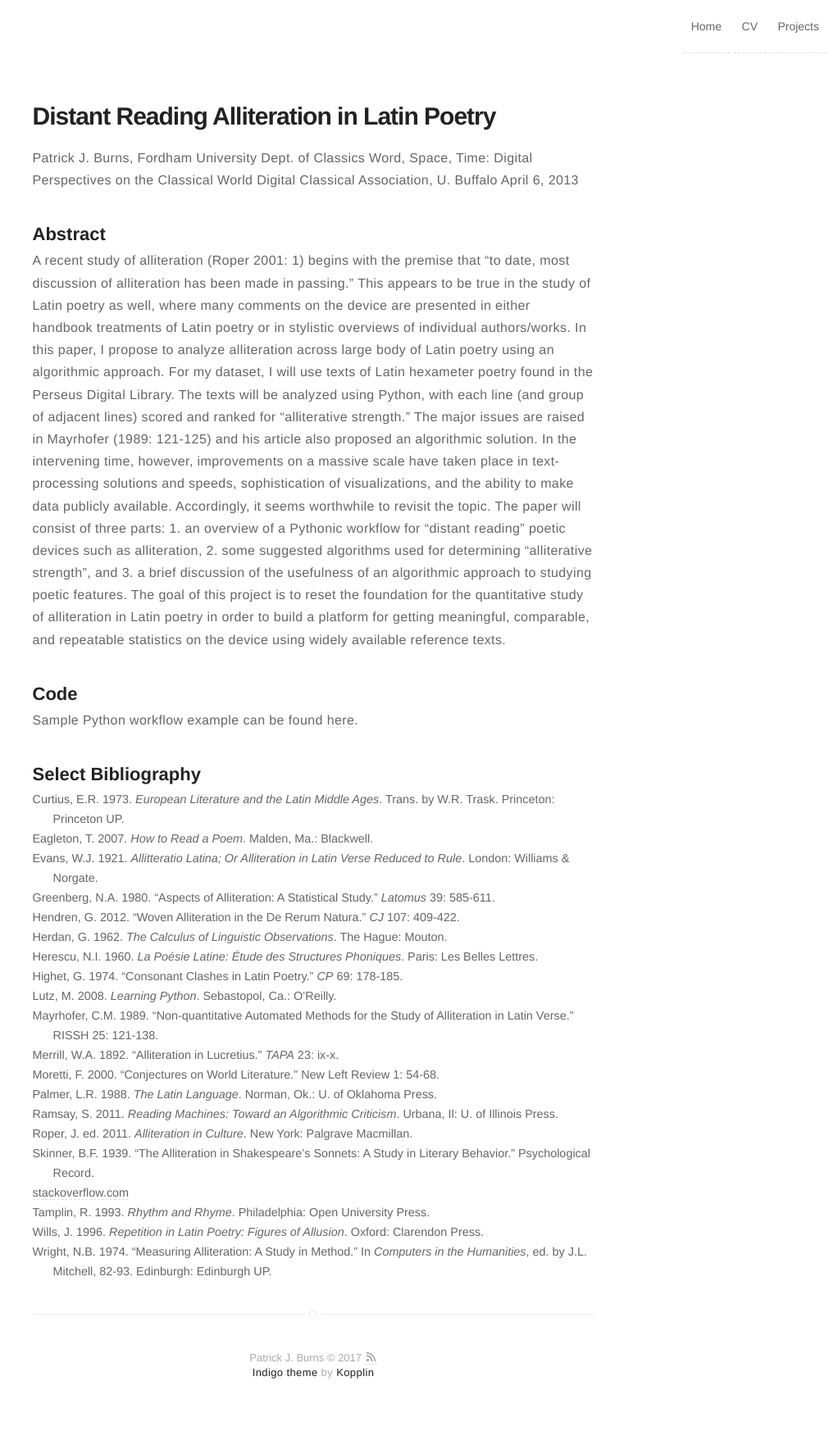
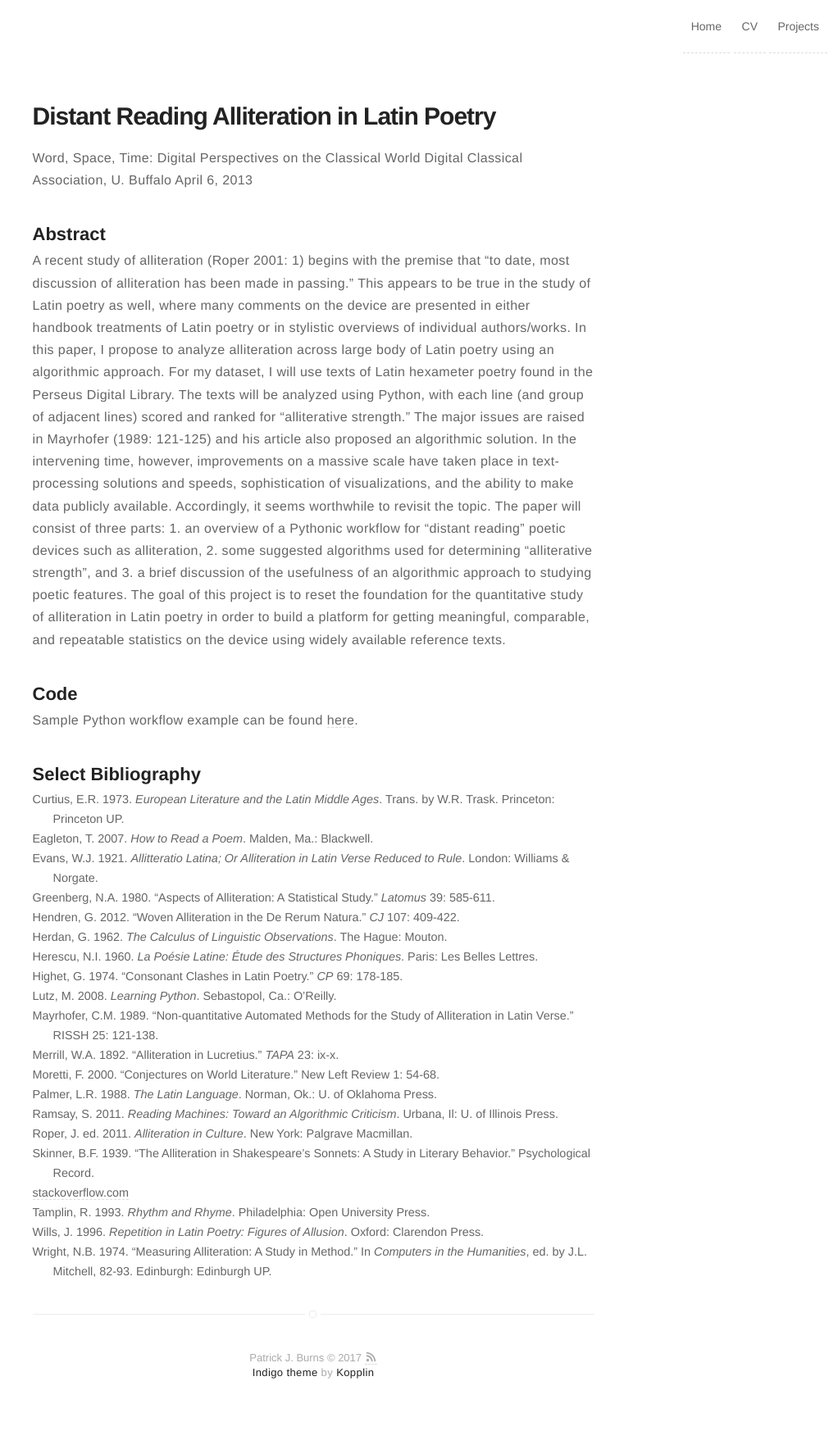
Before and after one commit to diyclassics/diyclassics.github.io, a Jekyll site: the page built from _posts/2013-04-06-distant-reading-alliteration-in-latin-poetry.markdown, in a window 1280 px wide. Shown: the whole page at 82% size, without its empty margins (258-1280 px from the left). Built offline with Jekyll 4.4.1, drawn with Linux system fonts in a browser that asks for light colours.

Commit message:
Fix paper header

```diff
--- a/_posts/2013-04-06-distant-reading-alliteration-in-latin-poetry.markdown
+++ b/_posts/2013-04-06-distant-reading-alliteration-in-latin-poetry.markdown
@@ -15,7 +15,6 @@ externalLink: false
 ---
 
 # Distant Reading Alliteration in Latin Poetry
-Patrick J. Burns, Fordham University Dept. of Classics
 Word, Space, Time: Digital Perspectives on the Classical World Digital Classical Association, U. Buffalo
 April 6, 2013
 
```
